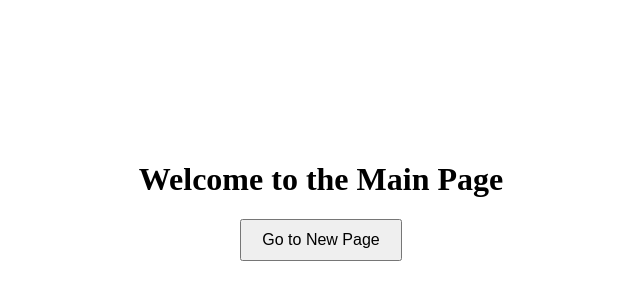
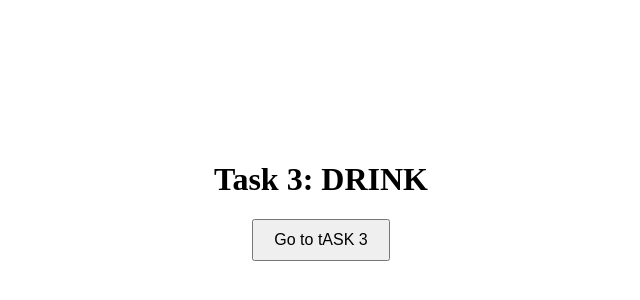
Before and after one commit to MomoTheDragon7/DRINK, a plain HTML site: page index.html in a window 1280 px wide. Shown: the part 200-500 px from the top of the page, without its empty margins (319-959 px from the left). Drawn offline with Linux system fonts and the light colour scheme.

Commit message:
Update index.html

```diff
--- a/index.html
+++ b/index.html
@@ -8,21 +8,21 @@
       flex-direction: column;
       justify-content: center;
       align-items: center;
-      height: 100vh; /* Make the body take up the full viewport height */
-      margin: 0; /* Remove default margin */
+      height: 100vh;
+      margin: 0;
     }
 
     button {
-      padding: 10px 20px; /* Add some padding to the button */
+      padding: 10px 20px;
       font-size: 16px;
     }
   </style>
 </head>
 <body>
 
-  <h1>Welcome to the Main Page</h1>
+  <h1>Task 3: DRINK</h1>
 
-  <button onclick="goToNewPage()">Go to New Page</button>
+  <button onclick="goToNewPage()">Go to tASK 3</button>
 
   <script>
     function goToNewPage() {
```
